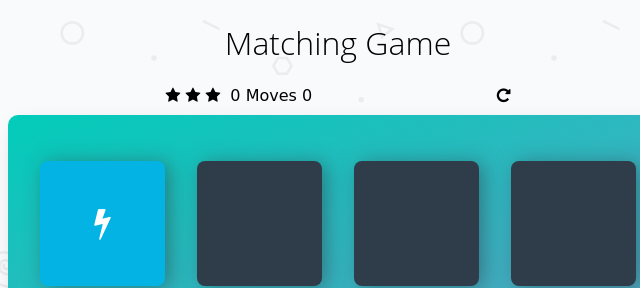
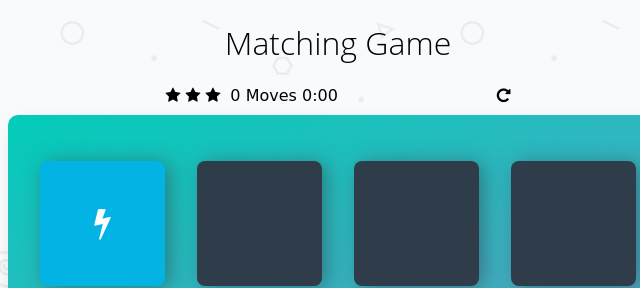
Before and after one commit to erickmtza/Memory-Game, a plain HTML site: page index.html in a window 1280 px wide. Shown: the top 288 px of the page, 302-942 px from the left. Drawn offline with Linux system fonts and the light colour scheme; a web font is replaced by a local one.

Commit message:
Updated the html for the initial timer

```diff
--- a/index.html
+++ b/index.html
@@ -24,7 +24,7 @@
 
         	<span class="moves">0</span> Moves
 
-          <span class="time">0</span>
+          <span class="time">0:00</span>
 
             <div class="restart">
         		<i class="fa fa-repeat"></i>
```
